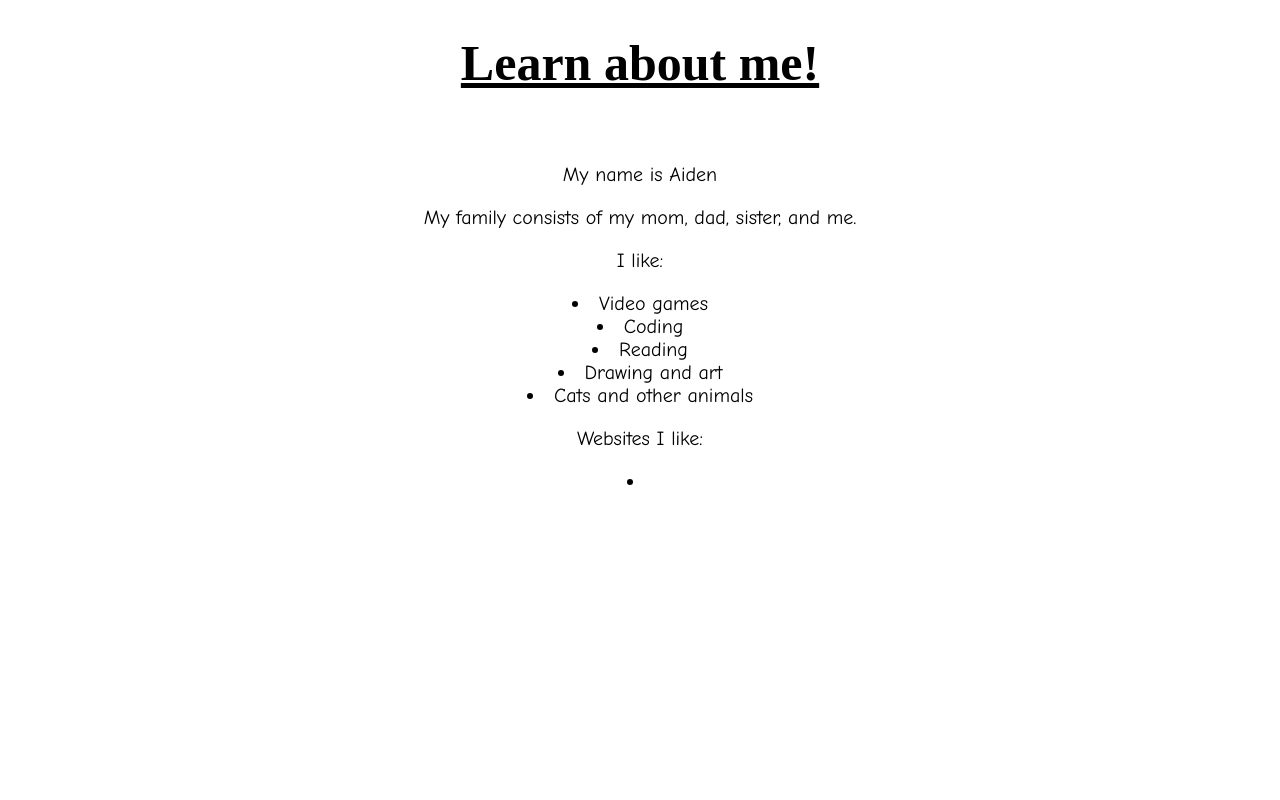
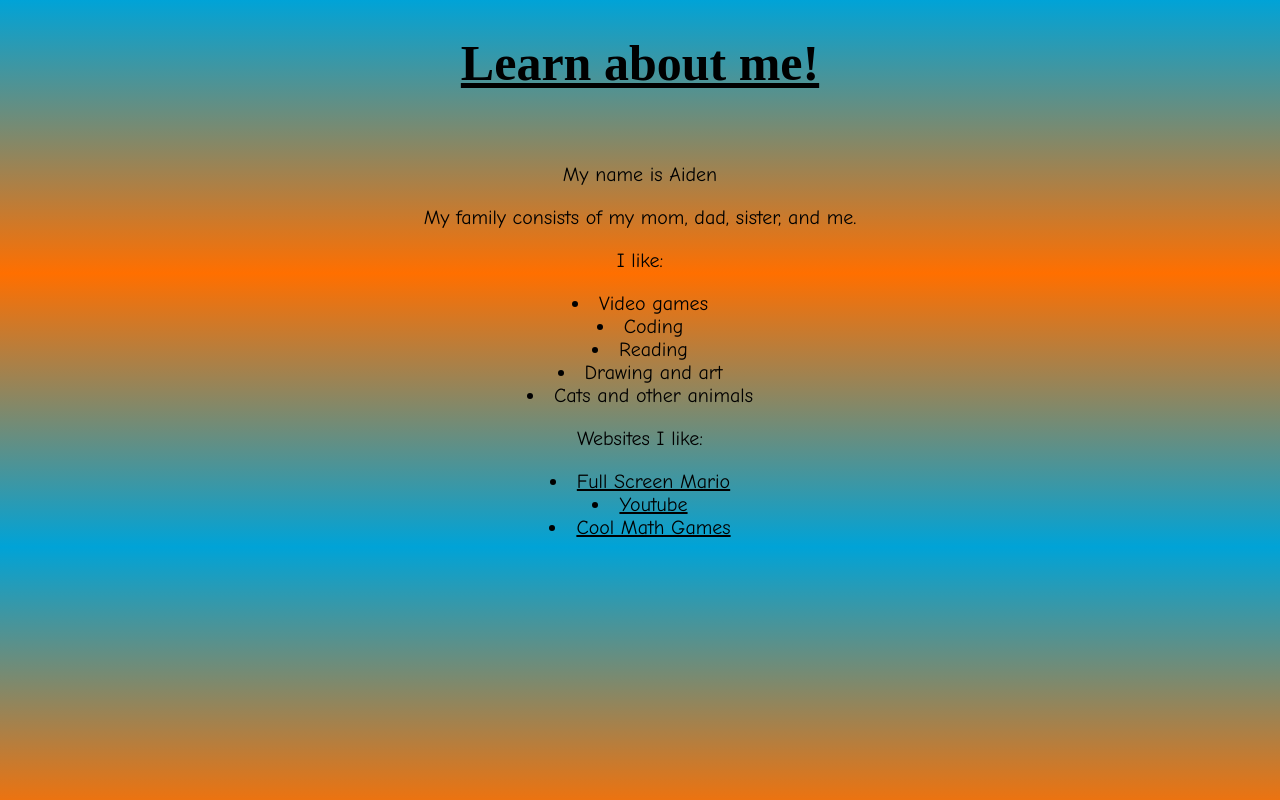
Before and after one commit to Aiden37/Aiden37.github.io, a plain HTML site: page myWebsiteFolder/Bio.html in a window 1280 px wide. Drawn offline with Linux system fonts and the light colour scheme.

Commit message:
My second commit

```diff
--- a/myWebsiteFolder/Bio.html
+++ b/myWebsiteFolder/Bio.html
@@ -7,10 +7,18 @@
                 font-size: 50px;
                 text-align: center;
             }
+            body {
+                background: #00A3D7; /* For browsers that do not support gradients */
+                background: -webkit-linear-gradient(#00A3D7, #FF6F00, #00A3D7); /* For Safari 5.1 to 6.0 */
+                background: -moz-linear-gradient(#00A3D7, #FF6F00, #00A3D7); /* For Opera 11.1 to 12.0 */
+                background: -o-linear-gradient(#00A3D7, #FF6F00, #00A3D7); /* For Firefox 3.6 to 15 */
+                background: linear-gradient(#00A3D7, #FF6F00, #00A3D7);  /* Standard syntax */
+            }
             .text {
                font-size: 20px;
                text-align: center;
                font-family: comic sans ms;
+               color: black;
            }
 
 
@@ -30,7 +38,9 @@
             <li class= "text">Cats and other animals</li>
 
         <p class= "text">Websites I like:</p>
-        <li class= "text"><a href= "Bio.html"></a></li>
+        <li class= "text"><a class="text" href= "https://kotori.me/mario/">Full Screen Mario</a></li>
+        <li class= "text"><a class="text" href= "https://www.youtube.com/">Youtube</a></li>
+        <li class= "text"><a class="text" href= "http://www.coolmath-games.com/">Cool Math Games</a></li>
 
     </body>
 </html>
```
